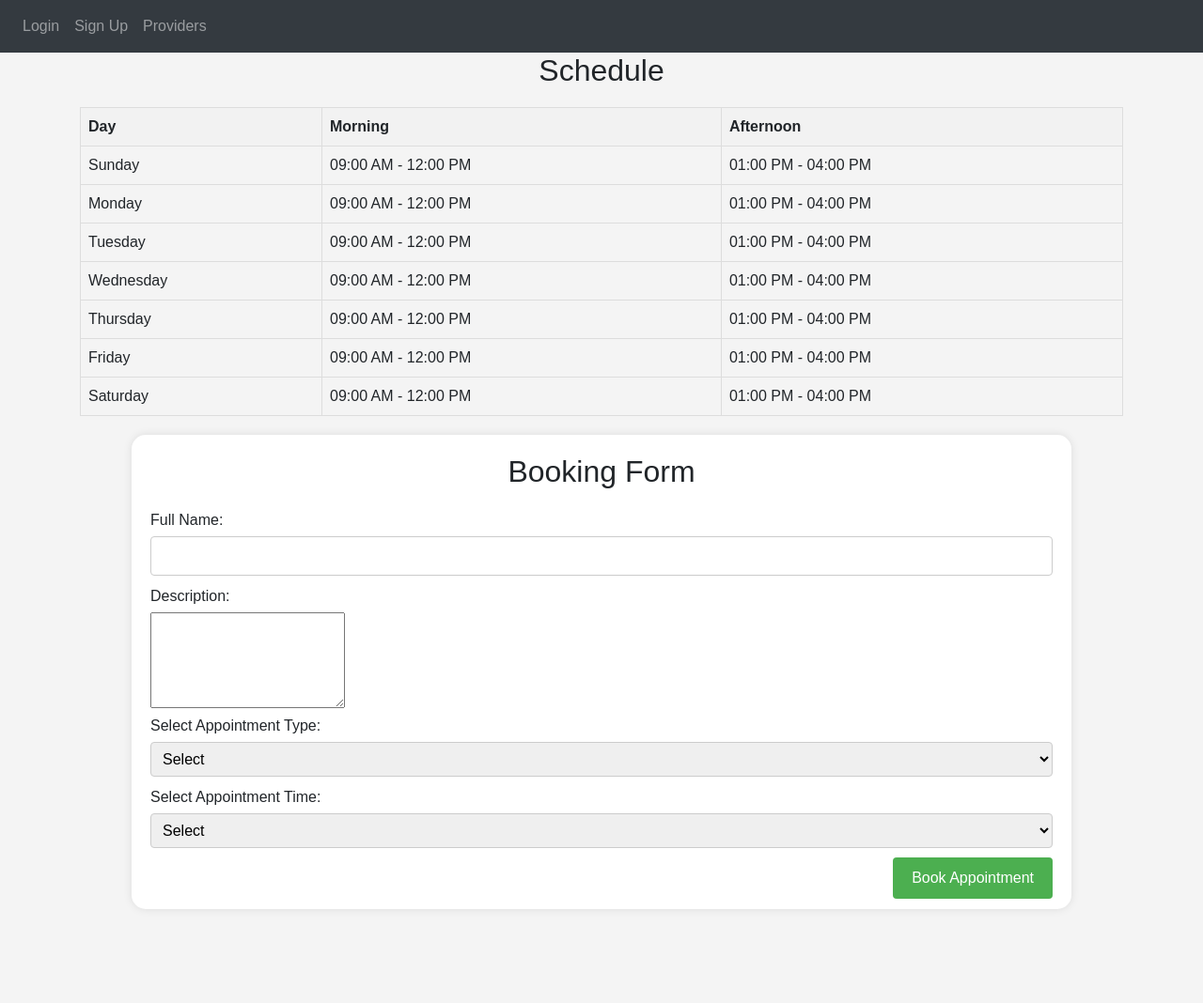
After one commit to datasheng/intro-to-database-management-system-team-ww-nailvana, a Flask app: page /provider in a window 1280 px wide. The commit adds this page. Shown: the whole page at 94% size. Run offline with Flask 3, Linux system fonts and the light colour scheme; parts of the project's set-up code (start-up, migrations or seed data) failed here and were passed over; some libraries are stand-ins or nearby versions.

Commit message:
Add files via upload

```diff
--- a/Digital-Service/website/__init__.py
+++ b/Digital-Service/website/__init__.py
@@ -3,6 +3,7 @@ from flask_sqlalchemy import SQLAlchemy
 from os import path
 import os
 from flask_login import LoginManager
+from flask_login import current_user
 
 db = SQLAlchemy()
 DB_NAME = "catcare"
@@ -12,7 +13,7 @@ def create_app():
     app = Flask(__name__)
     app.config["SECRET_KEY"] = "adjalksdjsa ldksjadklsajd"
     app.config["SQLALCHEMY_DATABASE_URI"] = (
-        f"mysql://root:databases336@localhost/{DB_NAME}"
+        f"mysql://root:password@localhost/{DB_NAME}"
     )
 
     db.init_app(app)
--- a/Digital-Service/website/createDB.py
+++ b/Digital-Service/website/createDB.py
@@ -3,7 +3,7 @@ import mysql.connector
 mydb = mysql.connector.connect(
     host="localhost",
     user="root",
-    password="databases336",
+    password="password",
 )
 
 
--- a/Digital-Service/website/models.py
+++ b/Digital-Service/website/models.py
@@ -85,7 +85,7 @@ class Customer(db.Model, UserMixin):
 
     CustomerID = db.Column(db.Integer, primary_key=True)
     Username = db.Column(db.VARCHAR(100))
-    Password = db.Column(db.VARCHAR(150))
+    Password = db.Column(db.VARCHAR(300))
     Name = db.Column(db.VARCHAR(32))
     Address = db.Column(db.VARCHAR(255))
     Email = db.Column(db.VARCHAR(64))
--- a/Digital-Service/website/templates/base.html
+++ b/Digital-Service/website/templates/base.html
@@ -35,6 +35,7 @@
                 {% else %}
                 <a class="nav-item nav-link" id="login" href="/login">Login</a>
                 <a class="nav-item nav-link" id="signUp" href="/signup">Sign Up</a>
+                <a class="nav-item nav-link" id="providers" href="/providers">Providers</a>
                 {% endif %}
               </div>
             </div>
--- /dev/null
+++ b/Digital-Service/website/templates/provider.html
@@ -0,0 +1,157 @@
+{% extends "base.html" %} {% block title %}Provider{% endblock %} {% block content
+    %}
+    <html lang="en">
+    <head>
+        <meta charset="UTF-8">
+        <meta name="viewport" content="width=device-width, initial-scale=1.0">
+        <title>Appointment Booking Form</title>
+        <style>
+            /* Style for the form */
+            body {
+                font-family: Arial, sans-serif;
+                background-color: #f4f4f4;
+
+            }
+            form {
+                max-width: 1000px;
+                margin: 0 auto;
+                background: #ffffff;
+                padding: 20px;
+                border-radius: 15px;
+                box-shadow: 0px 0px 10px 0px rgba(0,0,0,0.1);
+                padding-bottom: 55px;
+            }
+            h2 {
+                text-align: center;
+                margin-bottom: 20px;
+            }
+            label {
+                display: block;
+                margin-bottom: 5px;
+            }
+            input[type="text"], select {
+                width: 100%;
+                padding: 8px;
+                margin-bottom: 10px;
+                border: 1px solid #ccc;
+                border-radius: 4px;
+                box-sizing: border-box;
+            }
+            input[type="submit"] {
+                background-color: #4CAF50;
+                color: white;
+                padding: 10px 20px;
+                border: none;
+                border-radius: 4px;
+                cursor: pointer;
+                float: right;
+            }
+            input[type="submit"]:hover {
+                background-color: #45a049;
+            }
+            /* Style for the schedule table */
+            table {
+                width: 100%;
+                border-collapse: collapse;
+                margin-bottom: 20px;
+            }
+            th, td {
+                border: 1px solid #ddd;
+                padding: 8px;
+                text-align: left;
+            }
+            th {
+                background-color: #f2f2f2;
+            }
+            body {
+                padding-bottom: 100px;
+            }
+        </style>
+    </head>
+    <body>
+        <!-- Mock schedule table -->
+        <h2>Schedule</h2>
+        <table>
+            <thead>
+                <tr>
+                    <th>Day</th>
+                    <th>Morning</th>
+                    <th>Afternoon</th>
+                </tr>
+            </thead>
+            <tbody>
+                <tr>
+                    <td>Sunday</td>
+                    <td>09:00 AM - 12:00 PM</td>
+                    <td>01:00 PM - 04:00 PM</td>
+                </tr>
+                <tr>
+                    <td>Monday</td>
+                    <td>09:00 AM - 12:00 PM</td>
+                    <td>01:00 PM - 04:00 PM</td>
+                </tr>
+                <tr>
+                    <td>Tuesday</td>
+                    <td>09:00 AM - 12:00 PM</td>
+                    <td>01:00 PM - 04:00 PM</td>
+                </tr>
+                <tr>
+                    <td>Wednesday</td>
+                    <td>09:00 AM - 12:00 PM</td>
+                    <td>01:00 PM - 04:00 PM</td>
+                </tr>
+                <tr>
+                    <td>Thursday</td>
+                    <td>09:00 AM - 12:00 PM</td>
+                    <td>01:00 PM - 04:00 PM</td>
+                </tr>
+                <tr>
+                    <td>Friday</td>
+                    <td>09:00 AM - 12:00 PM</td>
+                    <td>01:00 PM - 04:00 PM</td>
+                </tr>
+                <tr>
+                    <td>Saturday</td>
+                    <td>09:00 AM - 12:00 PM</td>
+                    <td>01:00 PM - 04:00 PM</td>
+                </tr>
+                <!-- Add more rows for other days if needed -->
+            </tbody>
+        </table>
+
+        <!-- Appointment booking form -->
+        <form action="#" method="post">
+            <h2> Booking Form</h2>
+            <label for="name">Full Name:</label>
+            <input type="text" id="name" name="name" required>
+
+            <label for="description">Description:</label>
+            <textarea id="description" name="description" rows="4" required></textarea>
+
+            <label for="appointment">Select Appointment Type:</label>
+            <select id="appointment" name="appointment" required>
+                <option value="">Select</option>
+                <option value="Consultation">Consultation</option>
+                <option value="Manicure">Manicure</option>
+                <option value="Treatment">Treatment</option>
+                <option value="Other">Other</option>
+            </select>
+
+            <label for="time">Select Appointment Time:</label>
+            <select id="time" name="time" required>
+                <option value="">Select</option>
+                <option value="09:00 AM">09:00 AM</option>
+                <option value="10:00 AM">10:00 AM</option>
+                <option value="11:00 AM">11:00 AM</option>
+                <option value="12:00 PM">12:00 PM</option>
+                <option value="01:00 PM">01:00 PM</option>
+                <option value="02:00 PM">02:00 PM</option>
+                <option value="03:00 PM">03:00 PM</option>
+                <option value="04:00 PM">04:00 PM</option>
+            </select>
+
+            <input type="submit" value="Book Appointment">
+        </form>
+    </body>
+    </html>
+    {% endblock %}
--- a/Digital-Service/website/views.py
+++ b/Digital-Service/website/views.py
@@ -7,7 +7,6 @@ import json
 # standard routes for users
 # Blueprint: many routes defined within
 views = Blueprint("views", __name__)
-
 
 @views.route("/", methods=["GET", "POST"])
 @login_required
@@ -25,6 +24,13 @@ def home():
 
     return render_template("home.html", user=current_user)
 
+@views.route("/providers")
+def providers():
+    return render_template("providers.html", user=current_user)
+
+@views.route("/provider")
+def provider():
+    return render_template("provider.html", user=current_user)
 
 @views.route("/delete-note", methods=["POST"])
 def delete_note():
```
Also changed, not shown: Digital-Service/website/templates/providers.html (added, +84 -0 lines).
